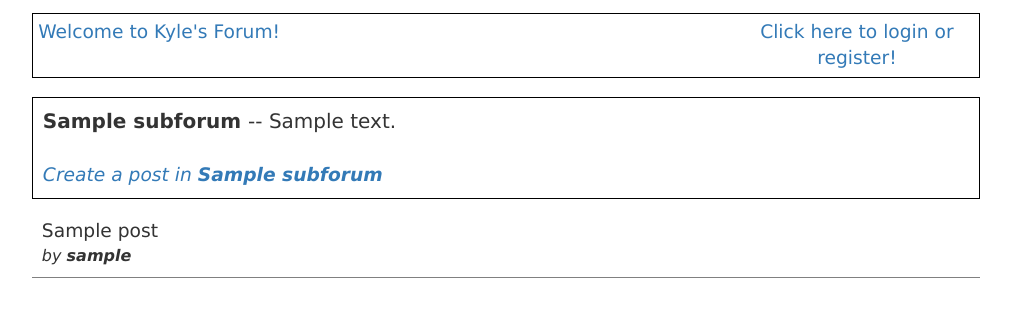
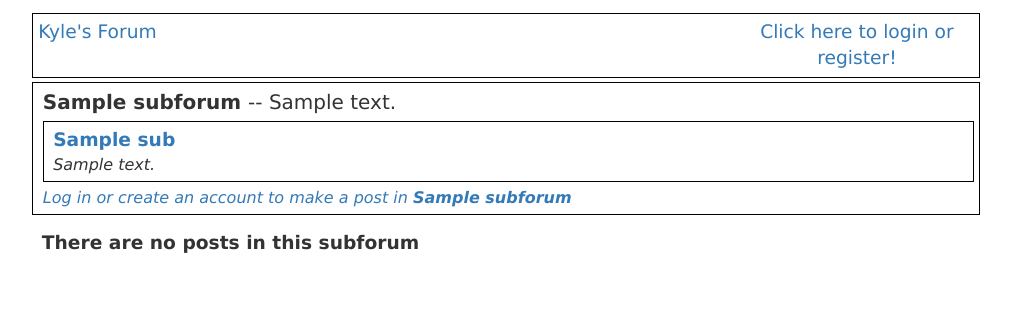
Before and after one commit to kylecs/Flask-Basic-Forum, a Flask app: template forum/templates/subforum.html in a window 1280 px wide. Shown: the top 317 px of the page, without its empty margins (134-1145 px from the left). Run offline with Flask 2, Linux system fonts and the light colour scheme; the template is opened without the code that fills it: most values are stand-ins (such as "Sample title", 1, 10 or a date in 2020); parts of the project's set-up code (start-up, migrations or seed data) failed here and were passed over; some libraries are stand-ins or nearby versions.

Commit message:
added sub forums within the subforums

```diff
--- a/forum/forum.py
+++ b/forum/forum.py
@@ -17,19 +17,12 @@
 	return User.query.get(userid)
 
 
-#test
-@app.route('/test')
-def test():
-	user = User.query.first()
-	return str(user.posts[1].title)
-
 
 #VIEWS
 
 @app.route('/')
 def index():
-	subforums = Subforum.query.order_by(Subforum.id)
-
+	subforums = Subforum.query.filter(Subforum.parent_id == None).order_by(Subforum.id)
 	return render_template("subforums.html", subforums=subforums)
 
 @app.route('/subforum')
@@ -37,7 +30,8 @@
 	subforum_id = int(request.args.get("sub"))
 	subforum = Subforum.query.filter(Subforum.id == subforum_id).first()
 	posts = Post.query.filter(Post.subforum_id == subforum_id).order_by(Post.id.desc()).limit(50)
-	return render_template("subforum.html", subforum=subforum, posts=posts)
+	subforums = Subforum.query.filter(Subforum.parent_id == subforum_id).all()
+	return render_template("subforum.html", subforum=subforum, posts=posts, subforums=subforums)
 
 @app.route('/loginform')
 def loginform():
@@ -51,7 +45,6 @@
 	subforum = Subforum.query.filter(Subforum.id == subforum_id).first()
 
 	return render_template("createpost.html", subforum=subforum)
-
 
 
 #ACTIONS
@@ -76,9 +69,10 @@
 		errors.append("Post must be between 10 and 5000 characters long!")
 		retry = True
 	if retry:
-		return render_template("createpost.html", errors=errors)
-	post = Post(title, content, user)
+		return render_template("createpost.html",subforum=subforum,  errors=errors)
+	post = Post(title, content)
 	subforum.posts.append(post)
+	user.posts.append(post)
 	db.session.commit()
 	return redirect("/subforum?sub=" + str(subforum_id))
 
@@ -90,6 +84,10 @@
 	user = User.query.filter(User.username == username).first()
 	if user and user.check_password(password):
 		login_user(user)
+	else:
+		errors = []
+		errors.append("Username or password is incorrect!")
+		return render_template("login.html", errors=errors)
 	return redirect(url_for("index"))
 
 
@@ -128,18 +126,25 @@
 	return redirect(url_for("index"))
 
 
+#MANAGEMENT
+def add_subforum(title, description, parent=None):
+	sub = Subforum(title, description)
+	if parent:
+		parent.subforums.append(sub)
+	else:
+		db.session.add(sub)
 
-
-
-
-#MANAGEMENT
-def add_subforum(title, description):
-	sub = Subforum(title, description)
-	db.session.add(sub)
 	db.session.commit()
+	return sub
 def init_site():
-	add_subforum("Admin", "This is a test subforum")
+	admin = add_subforum("Forum", "Announcements, bug reports, and general discussion about the forum belongs here")
+	add_subforum("Announcements", "View forum announcements here",admin)
+	add_subforum("Bug Reports", "Report bugs with the forum here", admin)
+	add_subforum("General Discussion", "Use this subforum to post anything you want")
 	add_subforum("Other", "Discuss other things here")
+	user = User("kyl@spe.com", "admin", "password")
+	db.session.add(user)
+	db.session.commit()
 
 #RUN
 if __name__ == "__main__":
--- a/forum/static/style.css
+++ b/forum/static/style.css
@@ -16,9 +16,10 @@
 	overflow: hidden;
 	vertical-align: middle;
 	padding: 0.5%;
+	margin-bottom: none;
 }
 .content{
-	margin-top: 2%;
+	margin-top: 0.5%;
 }
 .login{
 	width: 25%;
@@ -31,7 +32,6 @@
 	margin-left: auto;
 	text-align: center;
 	margin-top: 3%;
-
 }
 .loginelement{
 	margin-top: 0.5%;
@@ -41,17 +41,23 @@
 	font-size: 12pt;
 }
 .postsubmit{
+	margin-left: auto;
 	margin-right: auto;
-	margin-left: auto;
 	text-align: center;
+
 }
 .subforumlisting{
 	border-bottom: 1px solid gray;
 	padding: 1%;
 	margin-bottom: 1%;
 }
+.inputbox{
+	padding: 0.25%;
+	margin-top: 0.5%;
+}
 .errors{
 	border-bottom: 1px solid black;
+	margin-top: 2%;
 }
 .error{
 	color: red;
@@ -67,9 +73,11 @@
 	font-style: italic;
 }
 .subforumheader{
-	padding: 1%;
+	padding: 0.5%;
+	padding-left: 1%;
+	margin-top: none;
 	padding-bottom: none;
-	margin-bottom: 1%;
+	margin-bottom: 0.5%;
 	border: 1px solid black;
 	font-size: 15pt;
 }
@@ -90,11 +98,35 @@
 }
 .subforumheaderlink{
 	font-style: italic;
-	font-size: 14pt;
+	font-size: 12pt;
+	margin-top: 0.5%;
 }
 .postinginfo{
-	font-size: 13pt;
+	font-size: 11pt;
+	font-style: italic;
 }
 #nolinks{
 	text-decoration: none;
 }
+.noposts{
+	padding: 1%;
+}
+.subsubforums{
+	border: 1px solid black;
+	padding: 0.5%;
+	margin-top: 0.5%;
+	padding-left: 1%;
+}
+.subsubforumtitle{
+	font-weight: bolder;
+	text-decoration: none;
+	font-size: 14pt;
+}
+.subsubforumdesc{
+	font-style: italic;
+	font-size: 12pt;
+}
+.toplevelinfo{
+	padding: 0.5%;
+	font-weight: bold;
+}
--- a/forum/templates/header.html
+++ b/forum/templates/header.html
@@ -1,4 +1,4 @@
-<a href="/" id="nolinks">Welcome to Kyle's Forum!</a>
+<a href="/" id="nolinks">Kyle's Forum</a>
 <div class="login">
 	{% if current_user.is_authenticated() %}
 	<b>{{ current_user.username }}</b><a class="logoutlink" href="/action_logout">(logout)</a>
--- a/forum/templates/layout.html
+++ b/forum/templates/layout.html
@@ -10,7 +10,16 @@
 	<div class="header">
 		{% include 'header.html' %}
 	</div>
+	{% if errors %}
+	<div class="errors">
+	{% for error in errors %}
+		<p class="error">
+			{{ error }}
+		</p>
 
+	{% endfor %}
+	</div>
+{% endif %}
 	<div class="content">
 		{% block body %}{% endblock %}
 	</div>
--- a/forum/templates/subforum.html
+++ b/forum/templates/subforum.html
@@ -8,21 +8,50 @@
 	<div class="subforumheaderdesc">
 	{{ subforum.description }}
 	</div>
+
+		{% if subforums %}
+
+		{% for sub in subforums %}
+		<div class="subsubforums">
+		<div class="subsubforumtitle">
+		<a href="/subforum?sub={{ sub.id }}">{{ sub.title }}</a>
+		</div>
+		<div class="subsubforumdesc">
+		{{ sub.description }}
+		</div>
+		</div>
+
+		{% endfor %}
+		{% endif %}
+
 	<div class="subforumheaderlink">
-	<br>
+	{% if current_user.is_authenticated() %}
 	<a href="/addpost?sub={{ subforum.id }}">Create a post in <b>{{ subforum.title }}</b></a>
+	{% else %}
+	<a href="/loginform">Log in or create an account to make a post in <b>{{ subforum.title }}</b></a>
+	{% endif %}
 	</div>
+
 </div>
 
-{% for post in posts %}
-<div class="post">
-	<div class="posttitle">
-	{{ post.title }}
+
+
+
+
+{% if posts.first() %}
+	{% for post in posts %}
+	<div class="post">
+		<div class="posttitle">
+		{{ post.title }}
+		</div>
+		<div class="postusername">
+			by <b> {{post.user.username}}</b>
+		</div>
 	</div>
-	<div class="postusername">
-		by <b> {{post.get_user().username}}</b>
-	</div>
+	{% endfor %}
+{% else %}
+<div class="noposts">
+<b>There are no posts in this subforum</b>
 </div>
-{% endfor %}
-
+{% endif %}
 {% endblock %}
--- a/forum/templates/subforums.html
+++ b/forum/templates/subforums.html
@@ -1,6 +1,8 @@
 {% extends 'layout.html' %}
 {% block body%}
-
+<div class="toplevelinfo">
+	Top level subforums:
+</div>
 {% for subforum in subforums %}
 <div class="subforumlisting">
 <div class="subforumtitle">
```
Also changed, not shown: forum/database.py (+4 -4 lines), forum/templates/createpost.html (+3 -12 lines), forum/templates/login.html (+0 -9 lines).
